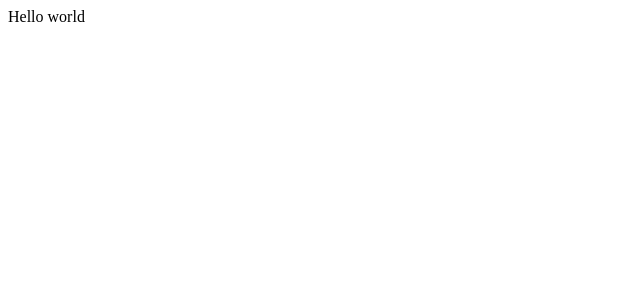
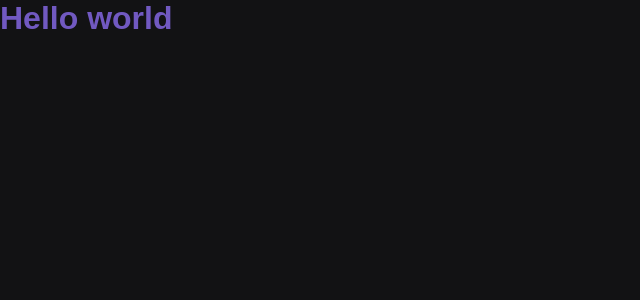
Before and after one commit to diegoveigass/nextjs, a Next.js app: page / in a window 1280 px wide. Shown: the top 300 px of the page, without its empty margins (0-640 px from the left). Built offline with nearby package versions, Linux system fonts and the light colour scheme.

Commit message:
[Fundamentos do Next.js] - Styled Components

```diff
--- /dev/null
+++ b/babel.config.js
@@ -0,0 +1,4 @@
+module.exports = {
+    presets: ["next/babel"],
+    plugins: [["styled-components", { "ssr": true }]]
+}
--- a/package.json
+++ b/package.json
@@ -10,11 +10,14 @@
   "dependencies": {
     "next": "10.0.7",
     "react": "17.0.1",
-    "react-dom": "17.0.1"
+    "react-dom": "17.0.1",
+    "styled-components": "^5.2.1"
   },
   "devDependencies": {
     "@types/node": "^14.14.31",
     "@types/react": "^17.0.2",
+    "@types/styled-components": "^5.1.7",
+    "babel-plugin-styled-components": "^1.12.0",
     "typescript": "^4.1.5"
   }
 }
--- a/src/pages/_app.tsx
+++ b/src/pages/_app.tsx
@@ -1,3 +1,10 @@
+import GlobalStyle from "../styles/GlobalStyle";
+
 export default function MyApp({ Component, pageProps }) {
-  return <Component {...pageProps} />
+  return (
+    <>
+      <GlobalStyle />
+      <Component {...pageProps} />
+    </>
+  )
 }
--- /dev/null
+++ b/src/pages/_document.tsx
@@ -0,0 +1,30 @@
+import Document, { DocumentContext } from 'next/document'
+import { ServerStyleSheet } from 'styled-components'
+
+export default class MyDocument extends Document {
+  static async getInitialProps(ctx: DocumentContext) {
+    const sheet = new ServerStyleSheet()
+    const originalRenderPage = ctx.renderPage
+
+    try {
+      ctx.renderPage = () =>
+        originalRenderPage({
+          enhanceApp: (App) => (props) =>
+            sheet.collectStyles(<App {...props} />),
+        })
+
+      const initialProps = await Document.getInitialProps(ctx)
+      return {
+        ...initialProps,
+        styles: (
+          <>
+            {initialProps.styles}
+            {sheet.getStyleElement()}
+          </>
+        ),
+      }
+    } finally {
+      sheet.seal()
+    }
+  }
+}
--- a/src/pages/index.tsx
+++ b/src/pages/index.tsx
@@ -1,5 +1,7 @@
+import { Title } from '../styles/pages/Home';
+
 export default function Home() {
   return (
-    <div>Hello world</div>
+    <Title>Hello world</Title>
   )
 }
--- /dev/null
+++ b/src/styles/GlobalStyle.ts
@@ -0,0 +1,14 @@
+import { createGlobalStyle } from "styled-components";
+
+export default createGlobalStyle`
+  * {
+    margin: 0;
+    padding: 0;
+  }
+
+  body {
+    background: #121214;
+    color: #fff;
+    font-family: Arial, Helvetica, sans-serif;
+  }
+`
--- /dev/null
+++ b/src/styles/pages/Home.ts
@@ -0,0 +1,5 @@
+import styled from 'styled-components';
+
+export const Title = styled.h1`
+  color: #7159c1;
+`
```
Also changed, not shown: 1 other file (tests, documents, lock files or other folders).
